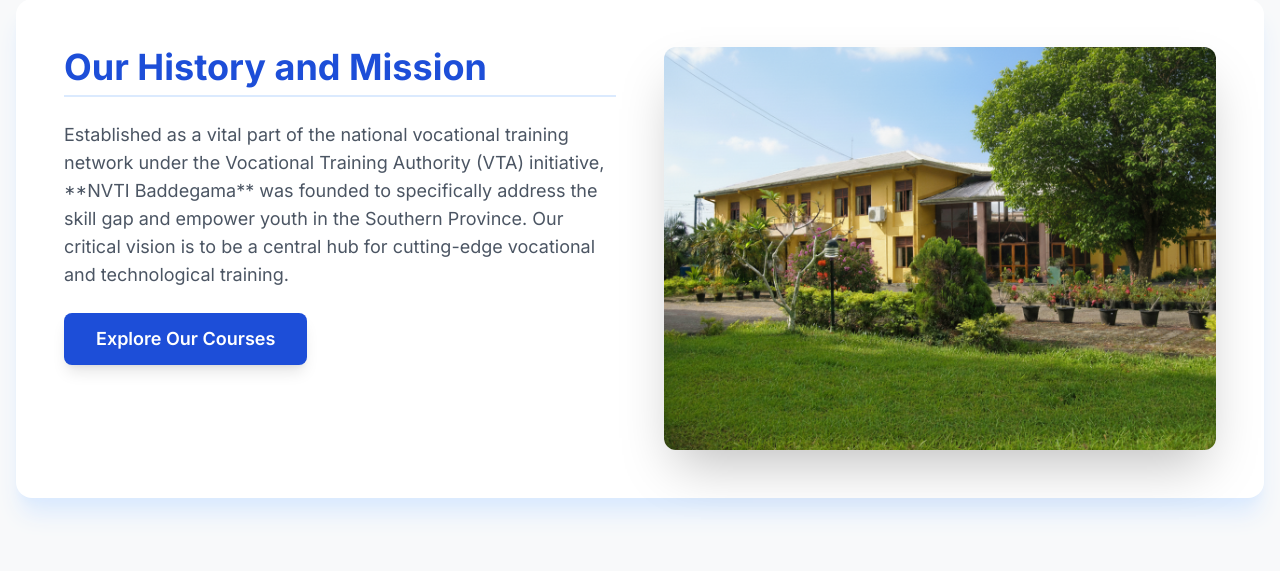
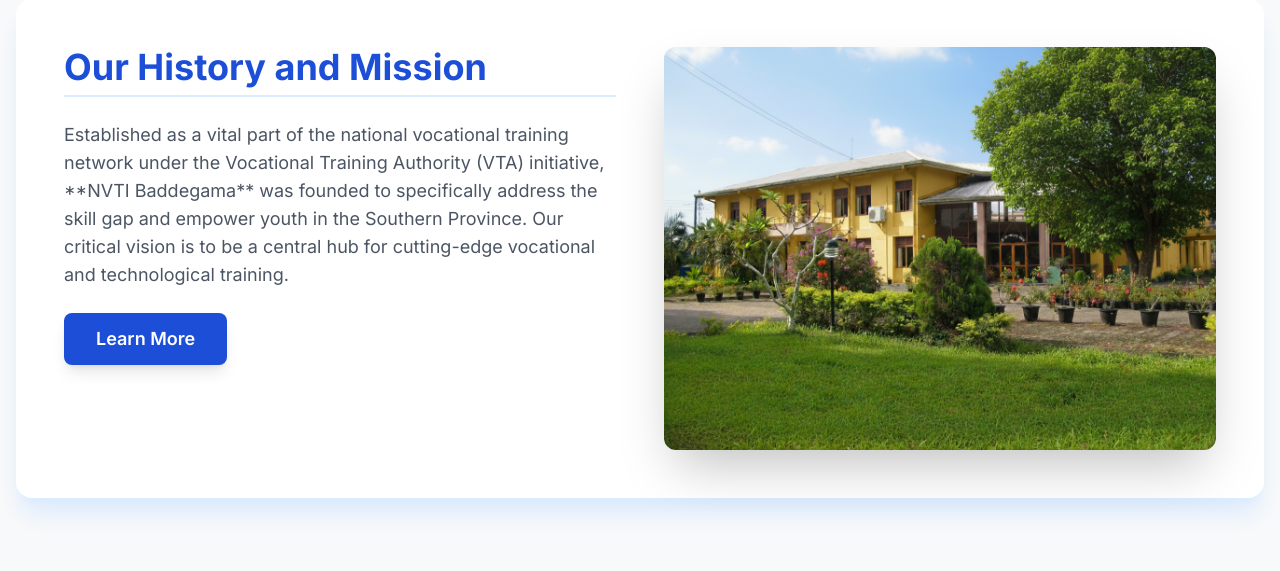
Before and after one commit to NVTI-Baddegama/NVTI-Baddegama-Main, a PHP site: page /pages/index.php in a window 1280 px wide. Shown: the part 1073-1644 px from the top of the page. Run offline with PHP 8.4, Linux system fonts and the light colour scheme; some libraries are stand-ins or nearby versions.

Commit message:
Update index.php

```diff
--- a/pages/index.php
+++ b/pages/index.php
@@ -83,9 +83,9 @@
                 </p>
 
                 <!-- Call to Action Button (Responsive) -->
-                <a href="#"
+                <a href="about.php"
                     class="inline-block px-8 py-3 mt-4 text-lg font-semibold text-white bg-primary-blue rounded-lg shadow-lg hover:bg-blue-800 transition duration-300 ease-in-out transform hover:scale-[1.02] active:scale-[0.98] focus:outline-none focus:ring-4 focus:ring-blue-300">
-                    Explore Our Courses
+                    Learn More
                 </a>
             </div>
 
```
